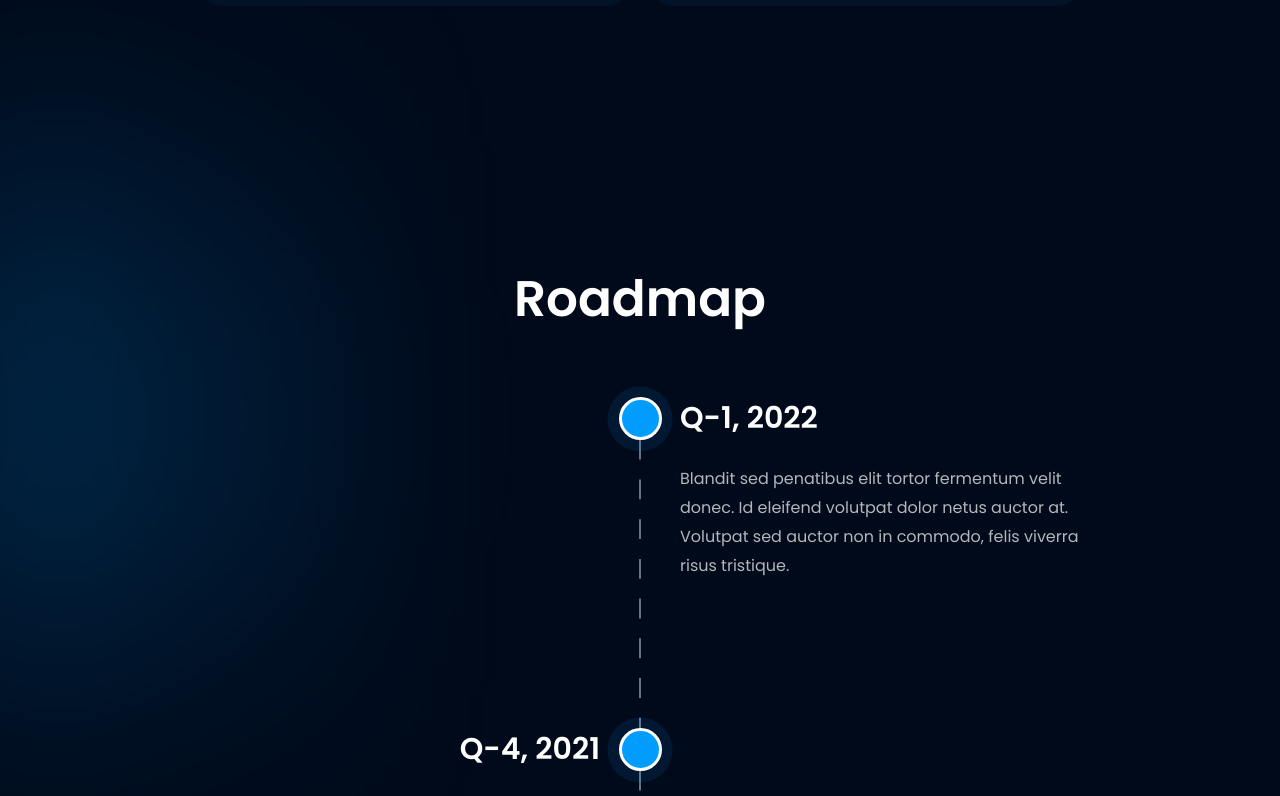
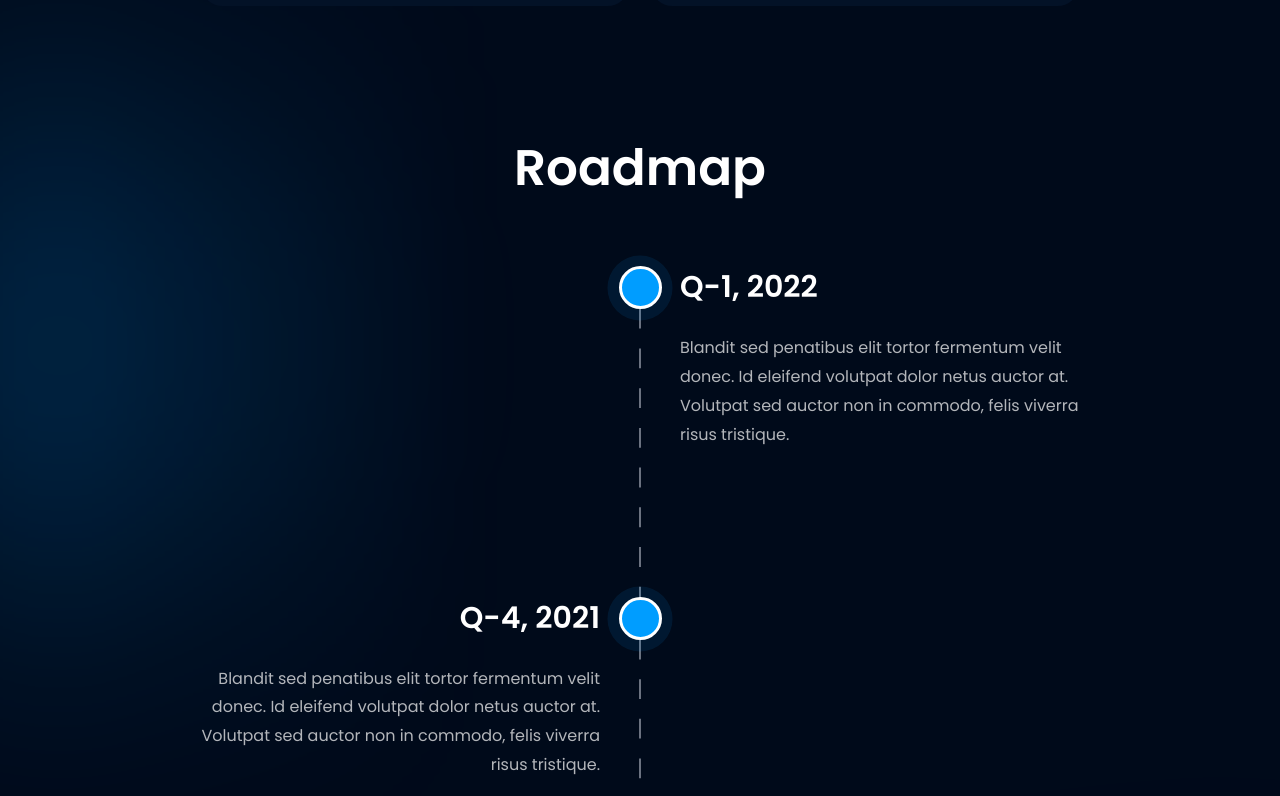
Before and after one commit to AnshuChaudhary012/Haunted-site, a React (Vite) app: page / in a window 1280 px wide. Shown: the part 3460-4256 px from the top of the page. Built offline with nearby package versions, Linux system fonts and the light colour scheme.

Commit message:
rm pt of roadmap section

```diff
--- a/src/components/RoadmapSection.jsx
+++ b/src/components/RoadmapSection.jsx
@@ -3,7 +3,7 @@ import { ROADMAP_ITEMS } from "../utils/helper";
 
 export default function RoadmapSection() {
   return (
-    <section id="roadmap" className="roadmap pt-20 lg:pt-32.75">
+    <section id="roadmap" className="roadmap">
       <h2 data-aos="fade-up" className="text-4xl sm:text-[50px] text-center mb-12 lg:mb-15.75 font-semibold leading-17">
         Roadmap
       </h2>
```
